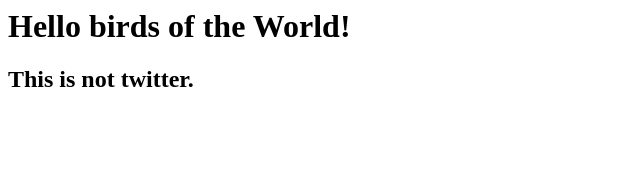
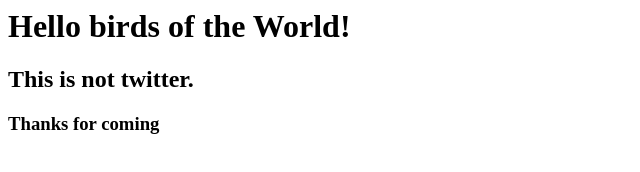
Before and after one commit to fatimaarellano/twitter, a plain HTML site: page index.html in a window 1280 px wide. Shown: the whole page, without its empty margins (0-640 px from the left). Drawn offline with Linux system fonts and the light colour scheme.

Commit message:
New Code added

```diff
--- a/index.html
+++ b/index.html
@@ -1,3 +1,5 @@
 <h1> Hello birds of the World!</h1>
 
 <h2> This is not twitter. </h2>
+
+<h3> Thanks for coming</h3>
```
Also changed, not shown: 1 other file.
